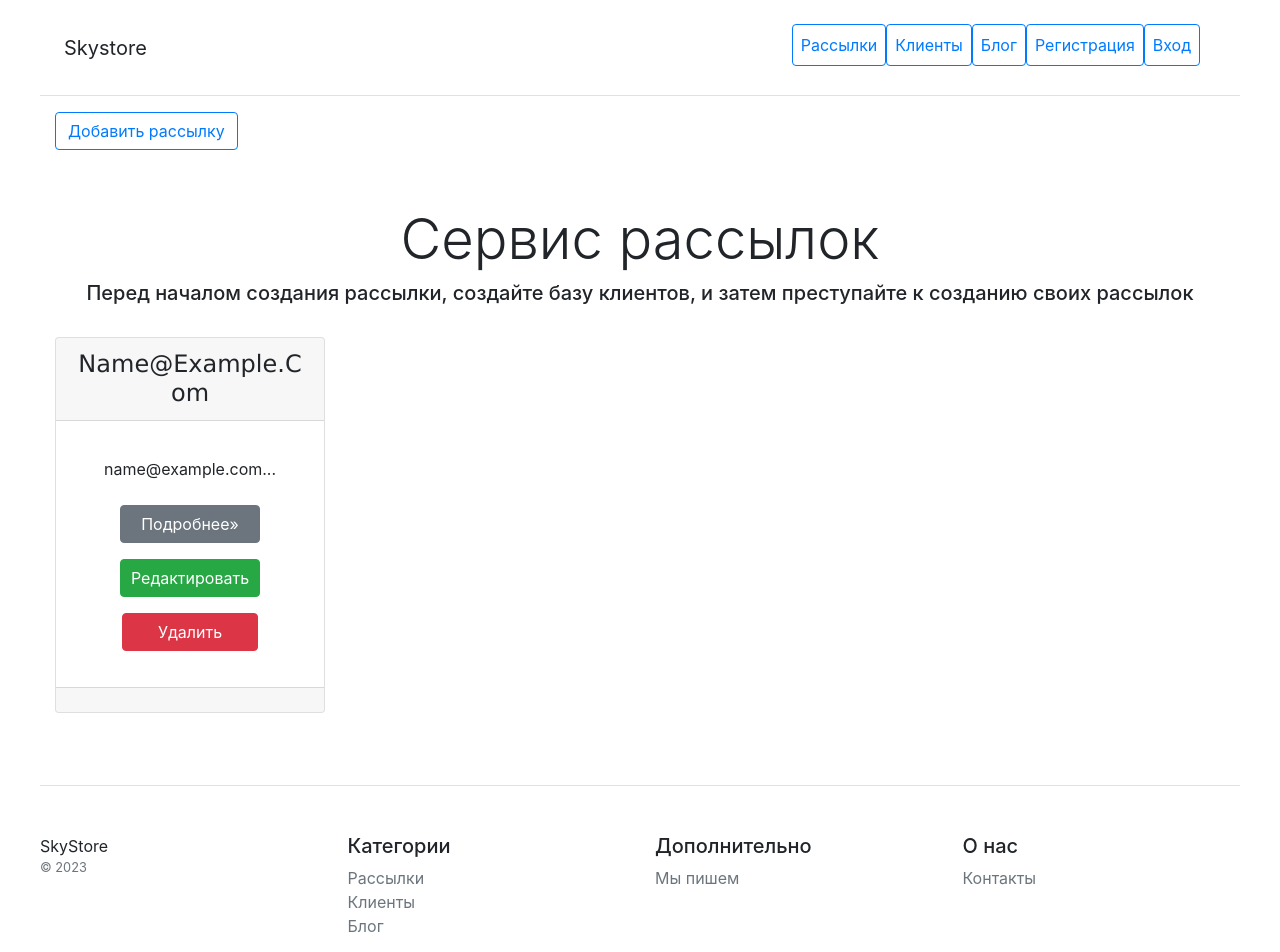
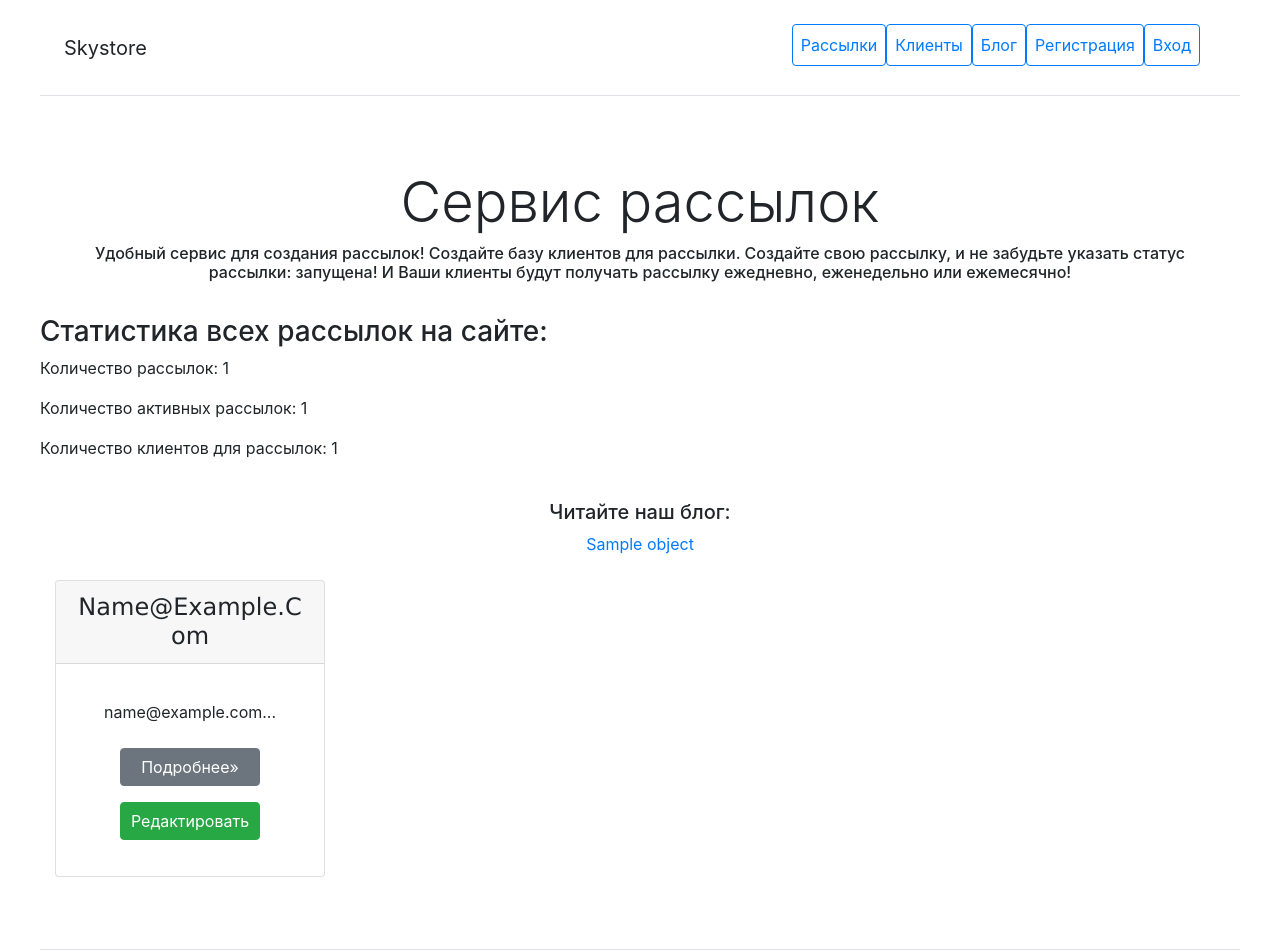
Before and after one commit to Ann-Ryazanova/course_work_Django, a Django app: template mailing/templates/mailing/mailingsettings_list.html in a window 1280 px wide. Shown: the top 952 px of the page. Run offline with Django 4.2, Linux system fonts and the light colour scheme; tables that the repository leaves empty hold one stand-in row (values such as "Sample post"); the template is opened without the code that fills it: values that come from a table or form of the project are taken from there, most other values are stand-ins (such as "Sample title", 1, 10 or a date in 2020).

Commit message:
cw_django

```diff
--- a/mailing/templates/mailing/mailingsettings_list.html
+++ b/mailing/templates/mailing/mailingsettings_list.html
@@ -1,19 +1,45 @@
 {% extends 'mailing/base.html' %}
+{% load auth_extras %}
 {% block content %}
+
+
 <div class="col-12 mb-2">
-        <a class="btn btn-outline-primary" href="{% url 'mailing:create_mailing' %}">
+    {% if user.is_authenticated %}
+    <a class="btn btn-outline-primary" href="{% url 'mailing:create_mailing' %}">
         Добавить рассылку
     </a>
+    {% endif %}
 </div>
 
 <div class="pricing-header px-3 py-1 pt-md-5 pb-md-4 mx-auto text-center">
     <h1 class="display-4">Сервис рассылок</h1>
-    <h5 class="display-6">Перед началом создания рассылки, создайте базу клиентов, и затем преступайте к созданию своих рассылок</h5>
+    <h6 class="display-6">
+        Удобный сервис для создания рассылок!
+        Создайте базу клиентов для рассылки.
+        Создайте свою рассылку, и не забудьте указать статус рассылки: запущена!
+        И Ваши клиенты будут получать рассылку ежедневно, еженедельно или ежемесячно!
+    </h6>
+</div>
+
+{% if not user.is_authenticated %}
+ <div class="display-4"><h3>Статистика всех рассылок на сайте:</h3></div>
+
+<p>Количество рассылок: {{ object_list|length }}</p>
+<p>Количество активных рассылок: {{ count_active_mailing }}</p>
+<p>Количество клиентов для рассылок: {{ clients_count }}</p>
+{% endif %}
+
+<div class="text-center px-3 py-4">
+    <h5>Читайте наш блог:</h5>
+    {% for object in blog_list|slice:":3" %}
+    <a href="{% url 'blog:view' object.pk %}" class="card-link">{{ object.title }}</a>
+    {% endfor %}
 </div>
 
 <div class="container">
     <div class="row text-center">
         {% for object in object_list %}
+        {% if object.user == user or user.is_superuser == True or user|has_group:"manager" %}
         <div class="col-3">
             <div class="card mb-4 box-shadow">
                 <div class="card-header">
@@ -28,11 +54,11 @@
                           role="button">Подробнеe&raquo;</a></p>
                     <p><a href="{% url 'mailing:update_mailing' object.pk %}" type="button" class="btn btn-success">Редактировать</a>
                     </p>
+                    {% endif %}
+                    {% if object.user == user or user.is_superuser == True %}
                     <p><a href="{% url 'mailing:delete_mailing' object.pk %}" type="button" class="btn btn-danger">Удалить</a>
-
                     </p>
-                </div>
-                <div class="card-footer text-muted">
+                    {% endif %}
                 </div>
             </div>
         </div>
```
